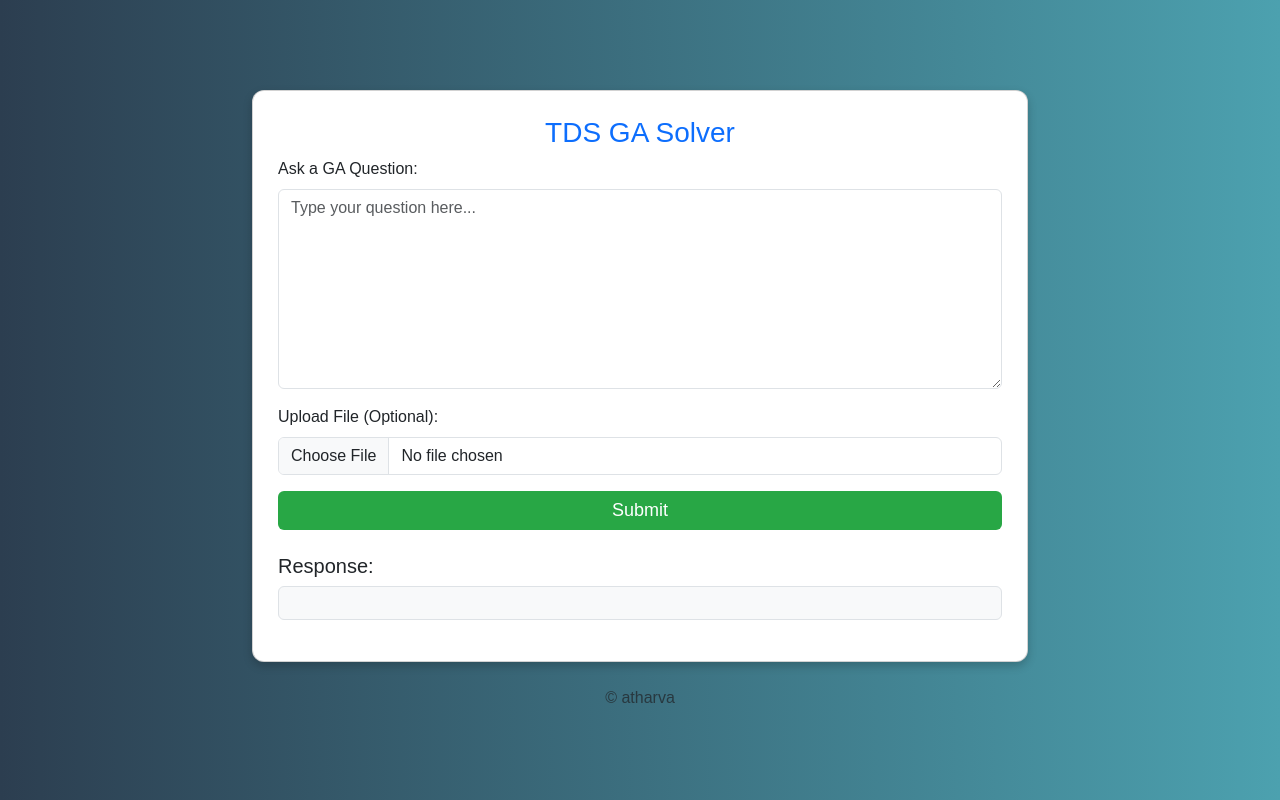
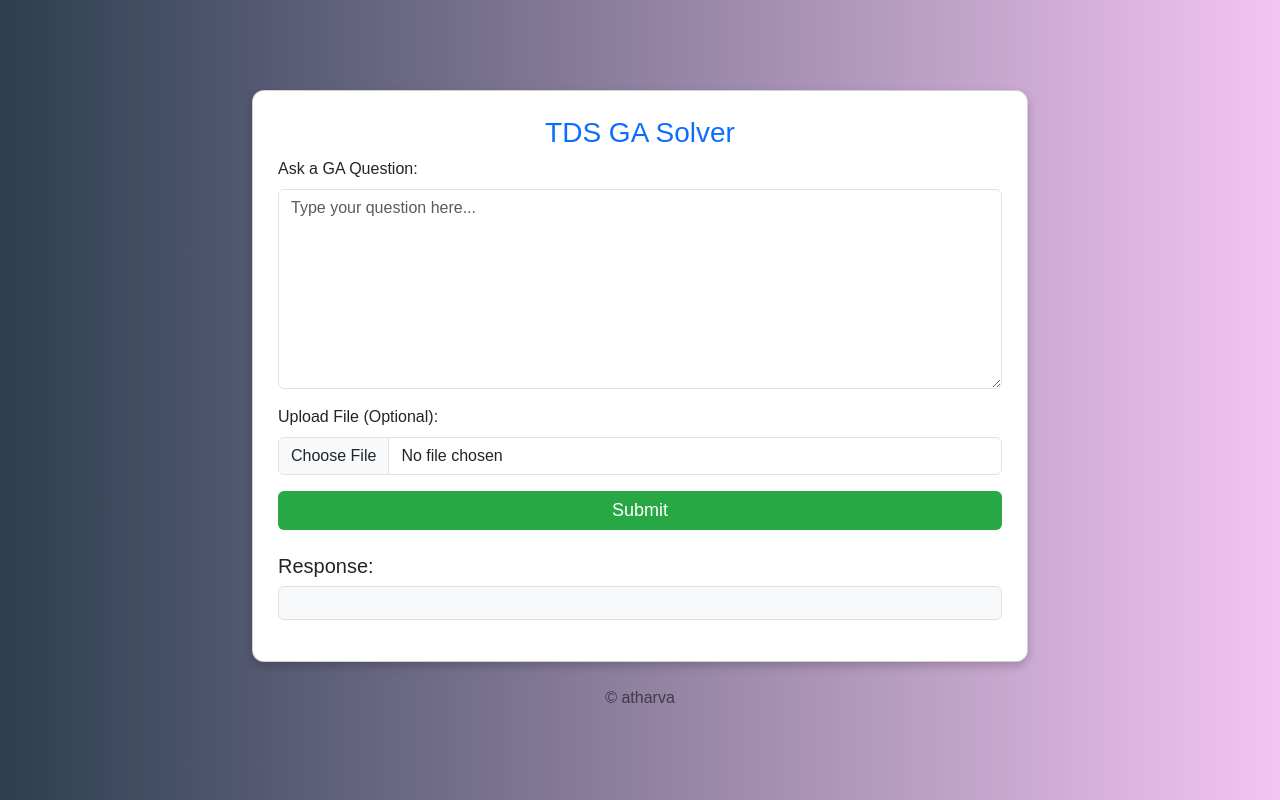
Before and after one commit to athr32/new_tds_proj2, a website: page mod_index.html in a window 1280 px wide. Drawn offline with nearby package versions, Linux system fonts and the light colour scheme.

Commit message:
Update and rename ind.html to mod_index.html

```diff
--- a/ind.html
+++ b/mod_index.html
@@ -8,7 +8,7 @@
     <link href="https://cdn.jsdelivr.net/npm/bootstrap@5.3.0/dist/css/bootstrap.min.css" rel="stylesheet">
     <style>
         body {
-            background: linear-gradient(to right, #2c3e50, #4ca1af);
+            background: linear-gradient(to right, #2c3e50, #f3c4f2);
             font-family: Arial, sans-serif;
             min-height: 100vh;
             display: flex;
```
